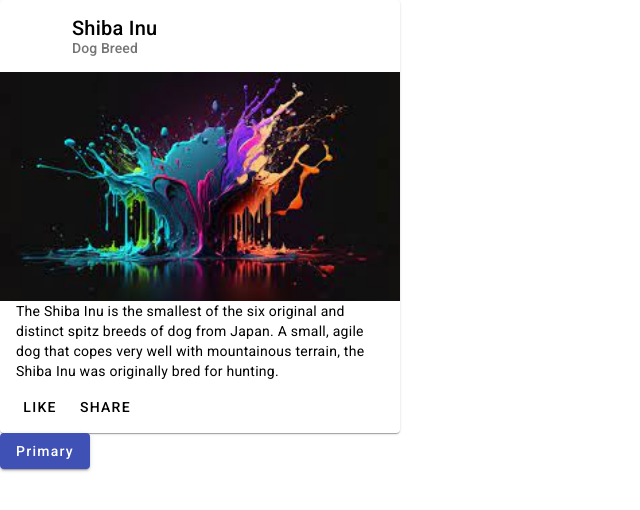
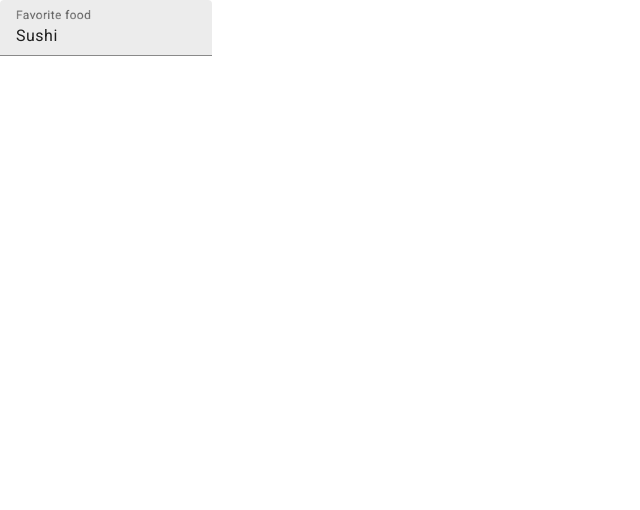
Before and after one commit to gianlucanesta/angular-tutorial, an Angular app: page / in a window 1280 px wide. Shown: the top 510 px of the page, without its empty margins (0-640 px from the left). Built offline with nearby package versions, Linux system fonts and the light colour scheme.

Commit message:
Event Binding

```diff
--- a/src/app/app.component.html
+++ b/src/app/app.component.html
@@ -1 +1,15 @@
-<app-prova></app-prova>
+<!-- <app-prova></app-prova> -->
+
+<!-- <button mat-raised-button color="primary" (click)="onClick(this)">
+  Primary
+</button> -->
+
+<mat-form-field class="example-full-width">
+  <mat-label>Favorite food</mat-label>
+  <input
+    matInput
+    placeholder="Ex. Pizza"
+    value="Sushi"
+    (input)="onInput($event)"
+  />
+</mat-form-field>
--- a/src/app/app.component.ts
+++ b/src/app/app.component.ts
@@ -3,8 +3,12 @@
 @Component({
   selector: 'app-root',
   templateUrl: './app.component.html',
-  styleUrls: ['./app.component.css']
+  styleUrls: ['./app.component.css'],
 })
 export class AppComponent {
   title = 'angular-tutorial';
+
+  onInput(event: Event) {
+    console.log((<HTMLInputElement>event.target).value);
+  }
 }
--- a/src/app/app.module.ts
+++ b/src/app/app.module.ts
@@ -7,6 +7,7 @@
 import { BrowserAnimationsModule } from '@angular/platform-browser/animations';
 import { MatButtonModule } from '@angular/material/button';
 import { MatCardModule } from '@angular/material/card';
+import { MatInputModule } from '@angular/material/input';
 
 @NgModule({
   declarations: [AppComponent, ProvaComponent],
@@ -16,6 +17,7 @@
     BrowserAnimationsModule,
     MatButtonModule,
     MatCardModule,
+    MatInputModule,
   ],
   providers: [],
   bootstrap: [AppComponent],
```
